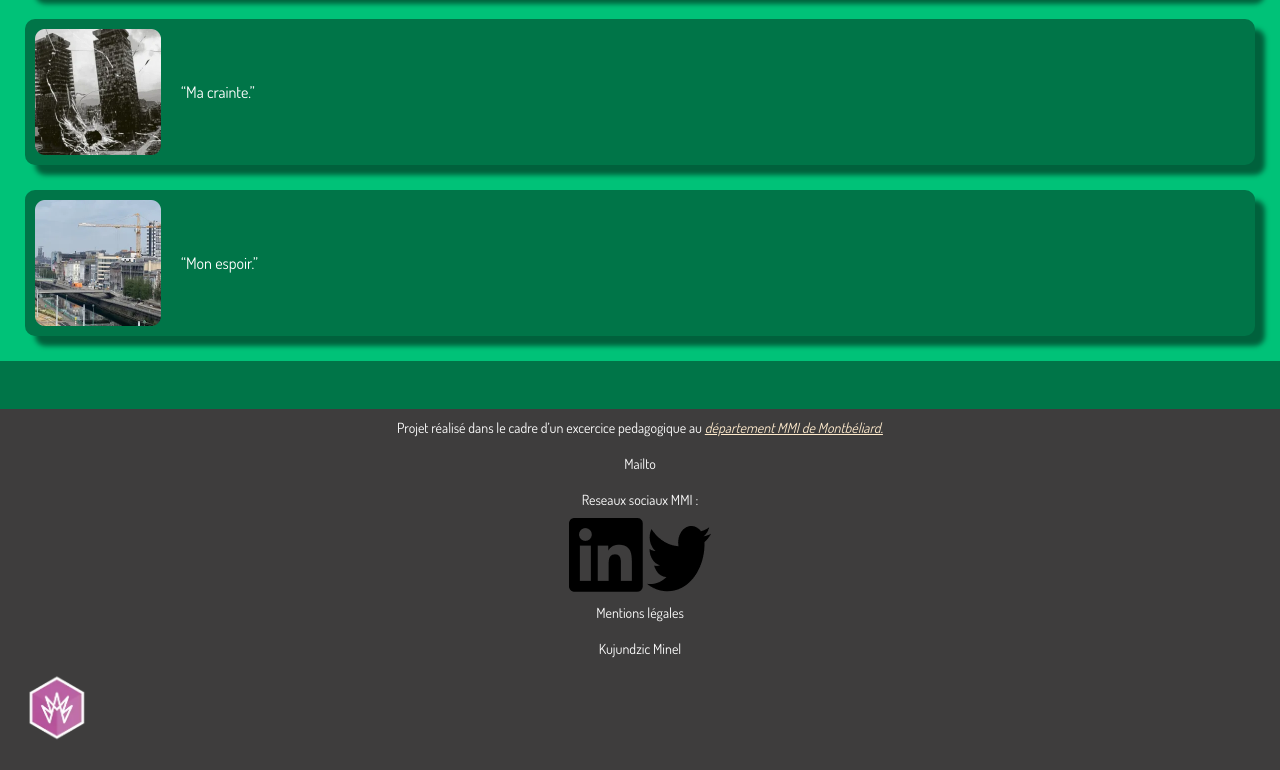
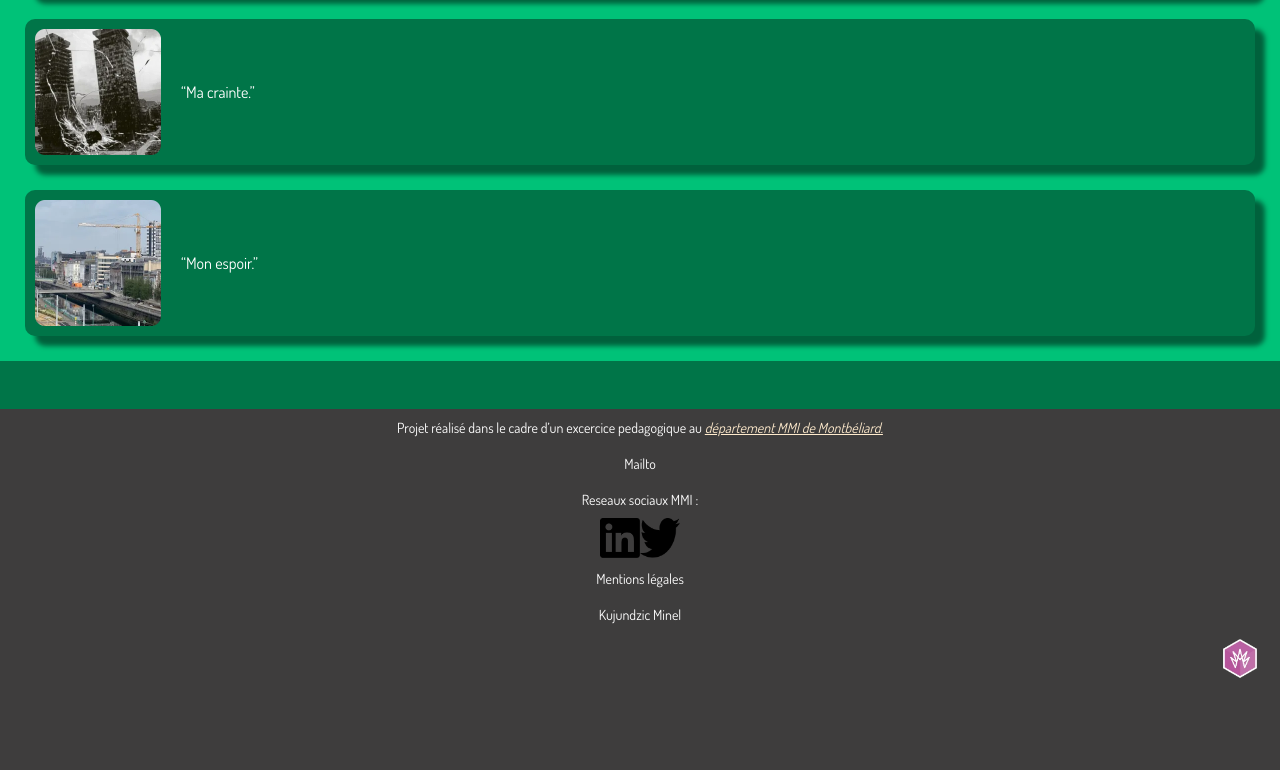
Before and after one commit to MMI-SAE-105/2022-sae105-projet-Kujundzic-Minel, a plain HTML site: page index.html in a window 1280 px wide. Shown: the part 2346-3116 px from the top of the page. Drawn offline with nearby package versions, Linux system fonts and the light colour scheme.

Commit message:
fix footer/texte spacing

```diff
--- a/index.html
+++ b/index.html
@@ -88,15 +88,23 @@
             <p>
                 Reseaux sociaux MMI :
             </p>
-            <a href="https://fr.linkedin.com/school/mmimontbeliard/" class="footer__icon1"><img src="../src/image/icon/linkedin.webp"></a>
-            <a href="https://twitter.com/mmimontbeliard?lang=fr" class="footer__icon2"><img src="../src/image/icon/twitter.webp"></a>
+
+            <div class="footer__icon">
+                <a href="https://fr.linkedin.com/school/mmimontbeliard/"><img class="footer__icon--logo" src="../src/image/icon/linkedin.webp"></a>
+                <a href="https://twitter.com/mmimontbeliard?lang=fr"><img class="footer__icon--logo" src="../src/image/icon/twitter.webp"></a>
+            </div>
+
             <p>
                 Mentions légales
             </p>
             <p>
                 Kujundzic Minel
             </p>
-            <img src="../src/image/logo mmi.webp" class="footer__icon--mmi">
+
+            <div class="footer__icon--logo__mmi">
+                <img src="../src/image/logo mmi.webp" class="footer__icon--mmi">
+            </div>
+
         </div>
 
 
--- a/src/css/base/main.css
+++ b/src/css/base/main.css
@@ -24,22 +24,22 @@ h1 {
   font-size: 24px;
   font-family: var(--dosis);
   color: #000000;
-  margin-left: 10px;
+  margin-left: 22px;
 }
 
 h2 {
   font-size: 20px;
   font-family: var(--dosis);
   color: #000000;
-  margin-left: 10px;
+  margin-left: 22px;
 }
 
 p {
   font-size: 16px;
   font-family: var(--dosis);
   color: #000000;
-  margin-left: 10px;
-  margin-right: 10px;
+  margin-left: 22px;
+  margin-right: 22px;
 }
 
 .main__nav--ul__ap {
--- a/src/css/layout/footer.css
+++ b/src/css/layout/footer.css
@@ -42,14 +42,22 @@
     color: blanchedalmond;
 }
 
-.footer__icon1 {
-    max-width: 30px;
-    max-height: 30px;
+  .footer__icon--mmi {
+    max-width: 50px;
+    max-height: 50px;
   }
 
-  .footer__icon--mmi {
-    max-width: 80px;
-    max-height: 80px;
+  .footer__icon {
     display: flex;
-    align-items: left;
+    justify-content: center;
   }
+
+  .footer__icon--logo {
+    width: 40px;
+    height: 40px;
+  }
+
+  .footer__icon--logo__mmi {
+    display: flex;
+    justify-content: right;
+}
--- a/src/css/layout/header.css
+++ b/src/css/layout/header.css
@@ -4,7 +4,7 @@
     background-color: #007548;
     display: flex;
     justify-content: space-between;
-}
+  }
 
 .logo {
     display: block;
@@ -23,7 +23,7 @@
  }
 
   .header__nav {
-    position: fixed;
+    position: absolute;
     top: 0;
     bottom: 0;
     right: 0;
```
Also changed, not shown: html_francais/autresprojets.html (+1 -0 lines).
